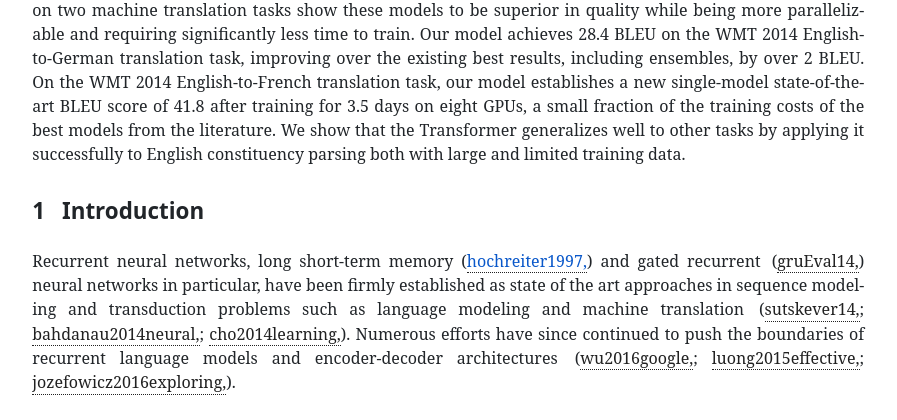
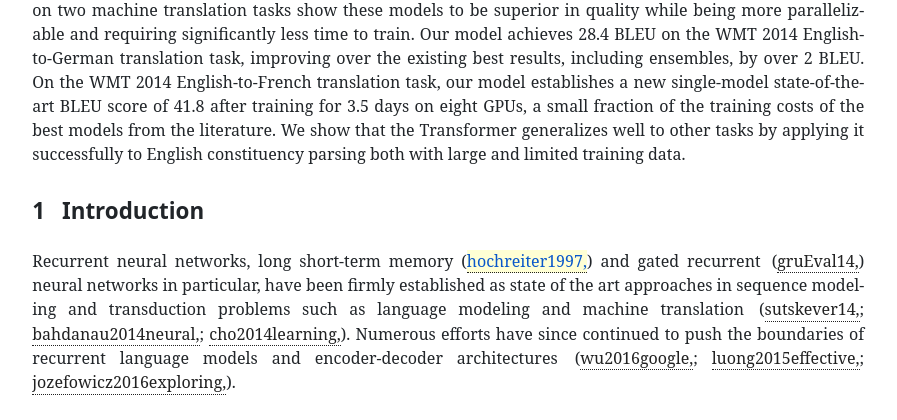
Before and after one commit to arXiv/html_feedback, a Flask app: page /test in a window 1280 px wide, with the pointer over the restyled element. Shown: the part 1111-1531 px from the top of the page, without its empty margins (299-1196 px from the left). Run offline with Flask 3, Linux system fonts and the light colour scheme; some libraries are stand-ins or nearby versions.

Commit message:
add highlights

```diff
--- a/static/css/styles.css
+++ b/static/css/styles.css
@@ -345,6 +345,10 @@ body:after {
   margin-bottom: 0.5rem;
 }
 
+.ltx_ref:hover{
+  background-color: #ffffd4;
+}
+
 .ltx_page_content {
   margin-left: 18%;
 }
--- a/static/js/feedbackOverlay.js
+++ b/static/js/feedbackOverlay.js
@@ -449,7 +449,6 @@ function handleClickOutsideModal(e, modal, hamburger) {
     }
 }
 
-
 function makeGithubBody(issueData) {
     // User Fill in Data
     let body = "## Describe the issue\n\n";
@@ -611,7 +610,6 @@ function makeGithubBody(issueData) {
 // RUN THIS CODE ON INITIALIZE
 detectColorScheme();
 document.addEventListener("DOMContentLoaded", () => {
-
     const modal = addBugReportForm();
     const reportButtons = addSRButton(modal);
     const smallReportButton = createSmallButton(modal);
```
